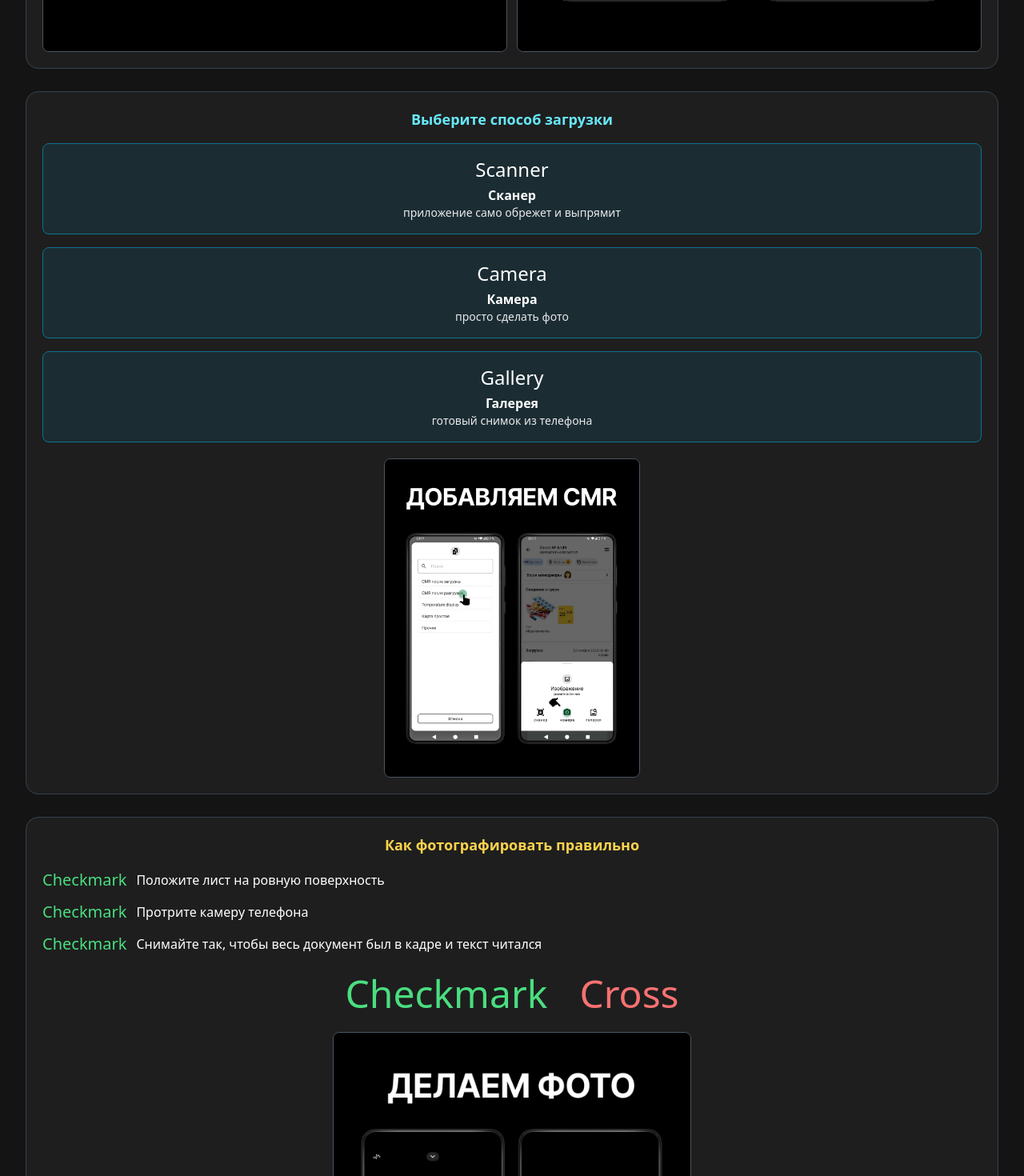
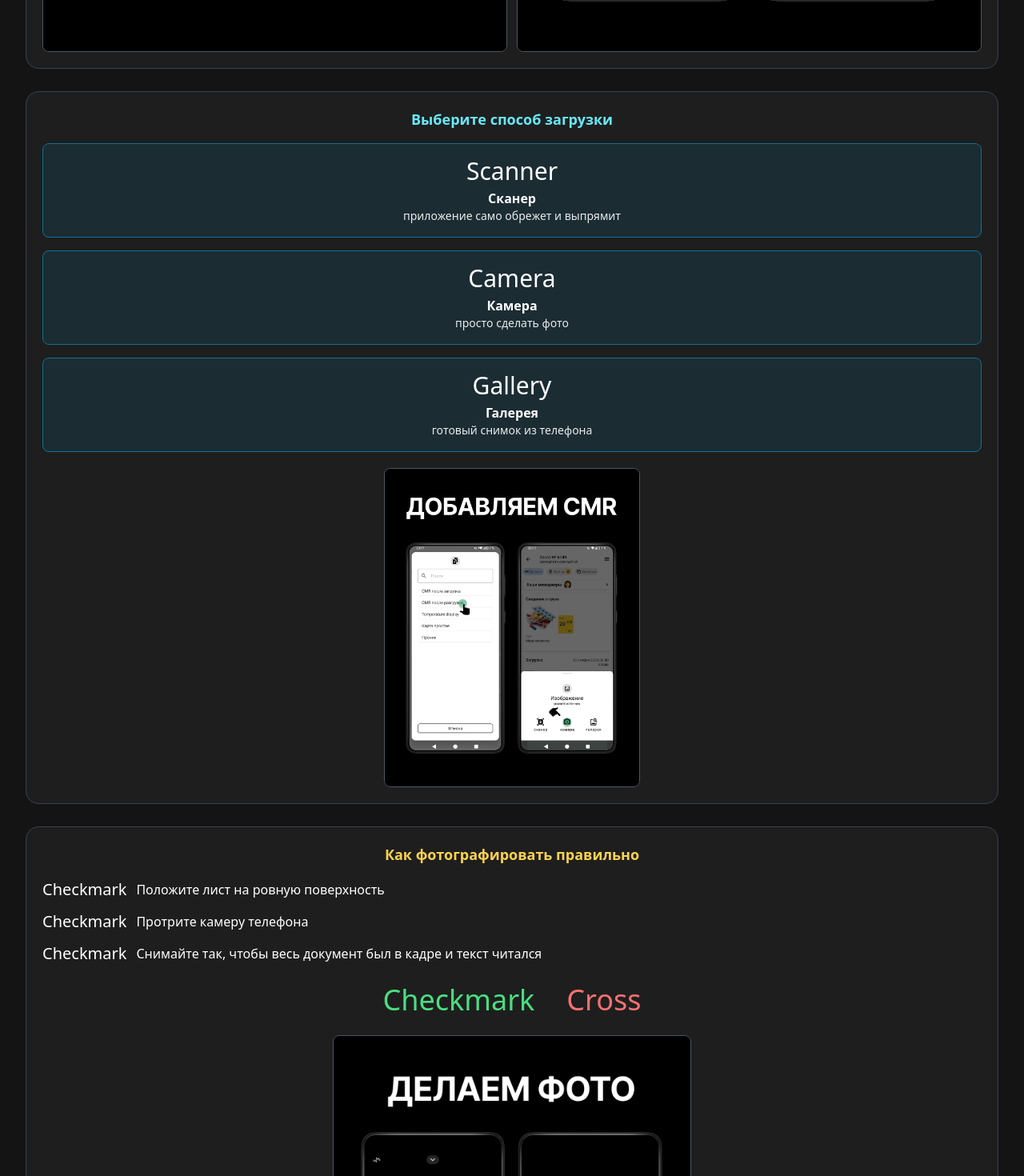
Before and after one commit to ew-mhlnk/bf-helper, a React (Create React App) app in the folder frontend/: page /manual/add-cmr in a window 1280 px wide. Shown: the part 1727-3197 px from the top of the page at 80% size. Built offline with nearby package versions, Linux system fonts and the light colour scheme.

Commit message:
cmr new try

```diff
--- a/frontend/src/manual/AddCMRPage.tsx
+++ b/frontend/src/manual/AddCMRPage.tsx
@@ -16,12 +16,11 @@ const AddCMRPage: React.FC = () => {
   return (
     <div className="bg-[#141414] min-h-screen text-white p-4 pb-32">
 
-      {/* Заголовок */}
       <h1 className="text-2xl font-bold text-center mb-6 mt-3">
         Как добавить CMR
       </h1>
 
-      {/* Главное правило — красная карточка */}
+      {/* Главное правило */}
       <div className="bg-red-900/40 border-2 border-red-600 rounded-2xl p-5 mb-7 text-center">
         <p className="text-lg font-bold text-red-300 leading-relaxed">
           Любой документ загружается только через нужный рейс
@@ -31,17 +30,17 @@ const AddCMRPage: React.FC = () => {
         </p>
       </div>
 
-      {/* Фото 10.png — общий вид */}
+      {/* 10.png */}
       <div className="flex justify-center mb-7">
         <img
           src={images[0]}
-          alt="Общий вид приложения"
+          alt="Главный экран"
           className="w-80 max-w-full rounded-xl shadow-xl border border-gray-600 cursor-pointer"
           onClick={() => setEnlargedImage(images[0])}
         />
       </div>
 
-      {/* Пошаговая инструкция */}
+      {/* Пошагово */}
       <div className="bg-[#1e1e1e] rounded-2xl p-5 mb-7 border border-gray-700">
         <h2 className="text-lg font-bold text-blue-300 mb-4 text-center">
           Как попасть в нужный заказ
@@ -85,19 +84,19 @@ const AddCMRPage: React.FC = () => {
           Выберите способ загрузки
         </h2>
 
-        <div className="grid grid-cols-1 gap-4 mb-5">
+        <div className="space-y-4 mb-5">
           <div className="bg-cyan-900/30 rounded-lg p-4 text-center border border-cyan-700">
-            <p className="text-2xl mb-1">Scanner</p>
+            <p className="text-3xl mb-1">Scanner</p>
             <p className="font-semibold">Сканер</p>
             <p className="text-sm opacity-90">приложение само обрежет и выпрямит</p>
           </div>
           <div className="bg-cyan-900/30 rounded-lg p-4 text-center border border-cyan-700">
-            <p className="text-2xl mb-1">Camera</p>
+            <p className="text-3xl mb-1">Camera</p>
             <p className="font-semibold">Камера</p>
             <p className="text-sm opacity-90">просто сделать фото</p>
           </div>
           <div className="bg-cyan-900/30 rounded-lg p-4 text-center border border-cyan-700">
-            <p className="text-2xl mb-1">Gallery</p>
+            <p className="text-3xl mb-1">Gallery</p>
             <p className="font-semibold">Галерея</p>
             <p className="text-sm opacity-90">готовый снимок из телефона</p>
           </div>
@@ -119,20 +118,20 @@ const AddCMRPage: React.FC = () => {
 
         <ul className="space-y-3 text-base">
           <li className="flex items-center gap-3">
-            <span className="text-green-400 text-xl">Checkmark</span>
-            <span>Положите лист на ровную поверхность</span>
+            <span className="text-xl">Checkmark</span>
+            Положите лист на ровную поверхность
           </li>
           <li className="flex items-center gap-3">
-            <span className="text-green-400 text-xl">Checkmark</span>
-            <span>Протрите камеру телефона</span>
+            <span className="text-xl">Checkmark</span>
+            Протрите камеру телефона
           </li>
           <li className="flex items-center gap-3">
-            <span className="text-green-400 text-xl">Checkmark</span>
-            <span>Снимайте так, чтобы весь документ был в кадре и текст читался</span>
+            <span className="text-xl">Checkmark</span>
+            Снимайте так, чтобы весь документ был в кадре и текст читался
           </li>
         </ul>
 
-        <div className="flex justify-center gap-10 my-6 text-5xl">
+        <div className="flex justify-center gap-10 my-6 text-4xl">
           <span className="text-green-400">Checkmark</span>
           <span className="text-red-400">Cross</span>
         </div>
@@ -187,7 +186,7 @@ const AddCMRPage: React.FC = () => {
         ← Вернуться к инструкциям
       </Link>
 
-      {/* Увеличенное изображение */}
+      {/* Модальное окно */}
       {enlargedImage && (
         <div
           className="fixed inset-0 bg-black/95 flex items-center justify-center z-50 p-6"
```
